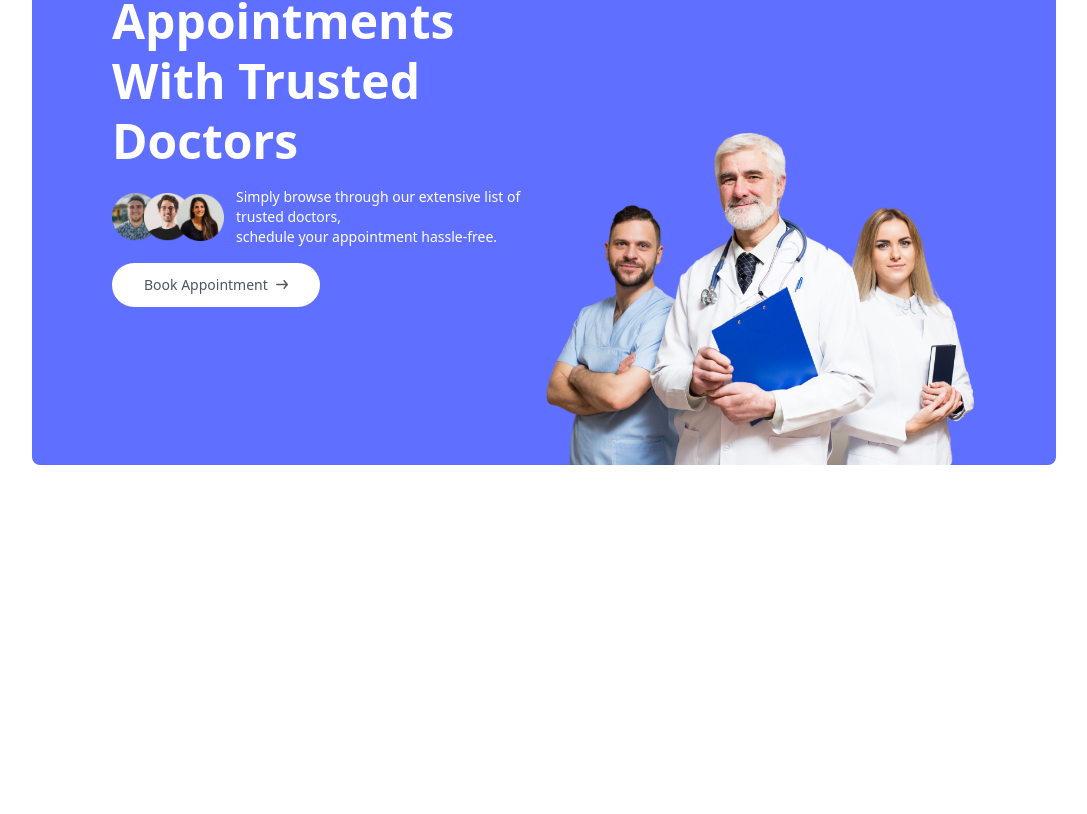
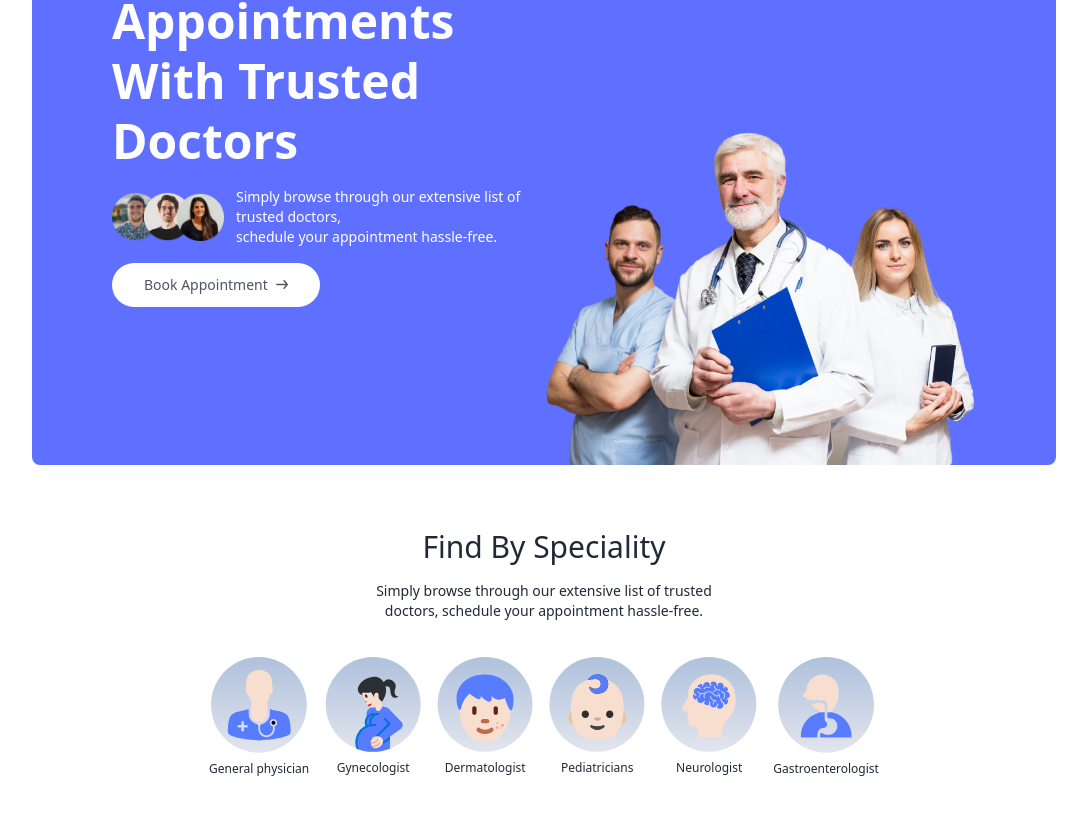
Before and after one commit to Promise-Digitals/Medico-Doctors-Website, a React (Vite) app in the folder Frontend/: page / in a window 1280 px wide. Shown: the part 286-1100 px from the top of the page, without its empty margins (96-1183 px from the left). Before the commit the page ends 800 px from the top, so only its background shows below. Built offline with nearby package versions, Linux system fonts and the light colour scheme.

Commit message:
Home speciality section completed

```diff
--- a/Frontend/src/Pages/Home.jsx
+++ b/Frontend/src/Pages/Home.jsx
@@ -1,10 +1,12 @@
 import React from 'react'
 import Header from '../components/Header'
+import SpecialityMenu from '../components/SpecialityMenu'
 
 const Home = () => {
     return (
         <div>
             <Header />
+            <SpecialityMenu />
         </div>
     )
 }
--- /dev/null
+++ b/Frontend/src/components/SpecialityMenu.jsx
@@ -0,0 +1,24 @@
+import React from 'react';
+import { specialityData } from '../assets/assets';
+import {Link} from 'react-router-dom'
+
+const SpecialityMenu = () => {
+    return (
+        <div id='speciality' className='flex flex-col items-center gap-4 py-16 text-gray-800'>
+            <h1 className='text-3xl font-medium'>Find By Speciality</h1>
+            <p className='sm:w-1/3 text-center text-sm'>Simply browse through our extensive list of trusted doctors, schedule your appointment hassle-free.</p>
+            <div className='flex sm:justify-center gap-4 pt-5 w-full overflow-scroll'>
+                {
+                    specialityData.map((item, index) => (
+                        <Link onClick={() => scrollTo(0, 0)} className='flex flex-col items-center text-xs cursor-pointer flex-shrink-0 hover:translate-y-[-10px] transition-all duration-500' key={index} to={`/doctors/${item.speciality}`}>
+                            <img className='w-16 sm:w-24 mb-2' src={item.image} alt="" />
+                            <p>{item.speciality}</p>
+                        </Link>
+                    ))
+                }
+            </div>
+        </div>
+    )
+}
+
+export default SpecialityMenu
--- a/Frontend/src/index.css
+++ b/Frontend/src/index.css
@@ -2,6 +2,14 @@
 @tailwind components;
 @tailwind utilities;
 
+*{
+    scroll-behavior: smooth;
+}
+
 .active hr{
     @apply block
 }
+
+::-webkit-scrollbar{
+    @apply hidden
+}
```
